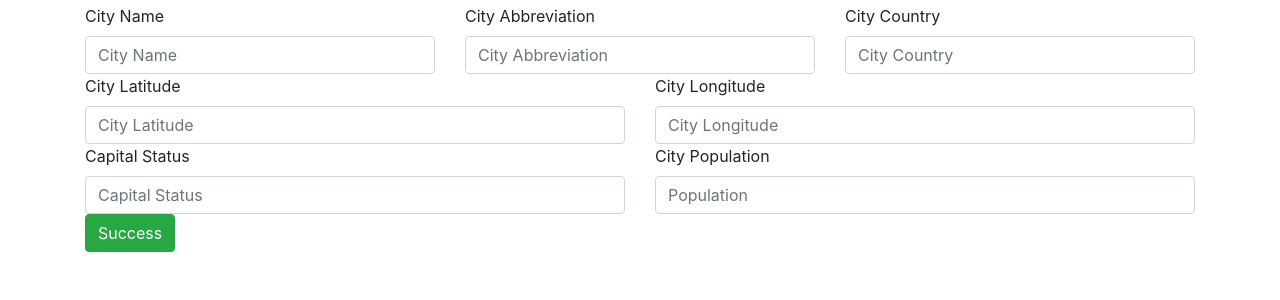
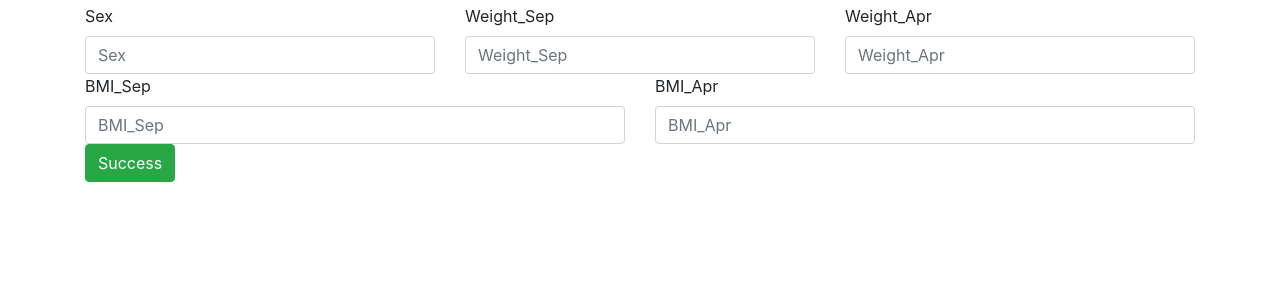
Before and after one commit to Harishn97/PythonDockerFlaskPycharm2, a Flask app: page /people/new in a window 1280 px wide. Shown: the part 56-356 px from the top of the page. Run offline with Flask 2, Linux system fonts and the light colour scheme; some libraries are stand-ins or nearby versions.

Commit message:
task- Updated new.html file

```diff
--- a/app/templates/new.html
+++ b/app/templates/new.html
@@ -1,44 +1,33 @@
 {% extends "layout.html" %}
 {% block content %}
-<form action="/cities/new" method="POST">
+<form action="/people/new" method="POST">
     <div class="row">
         <div class="col">
-            <label for="fldName">City Name</label>
-            <input id="fldName" type="text" class="form-control" placeholder="City Name" name="fldName">
+            <label for="Sex">Sex</label>
+            <input id="Sex" type="text" class="form-control" placeholder="Sex" name="Sex">
         </div>
         <div class="col">
-            <label for="fldAbbreviation">City Abbreviation</label>
-            <input id="fldAbbreviation" t ype="text" class="form-control" placeholder="City Abbreviation"
-                   name="fldAbbreviation">
+            <label for="Weight_Sep">Weight_Sep</label>
+            <input id="Weight_Sep" t ype="text" class="form-control" placeholder="Weight_Sep"
+                   name="Weight_Sep">
         </div>
         <div class="col">
-            <label for="fldCountry">City Country</label>
-            <input id="fldCountry" type="text" class="form-control" placeholder="City Country" name="fldCountry">
+            <label for="Weight_Apr">Weight_Apr</label>
+            <input id="Weight_Apr" type="text" class="form-control" placeholder="Weight_Apr" name="Weight_Apr">
         </div>
     </div>
 
     <div class="row">
         <div class="col">
-            <label for="fldLat">City Latitude</label>
-            <input id="fldLat" type="text" class="form-control" placeholder="City Latitude" name="fldLat">
+            <label for="BMI_Sep">BMI_Sep</label>
+            <input id="BMI_Sep" type="text" class="form-control" placeholder="BMI_Sep" name="BMI_Sep">
         </div>
         <div class="col">
-            <label for="fldlong">City Longitude</label>
-            <input id="fldlong" type="text" class="form-control" placeholder="City Longitude" name="fldLong">
+            <label for="BMI_Apr">BMI_Apr</label>
+            <input id="BMI_Apr" type="text" class="form-control" placeholder="BMI_Apr" name="BMI_Apr">
         </div>
     </div>
-    <div class="row">
-        <div class="col">
-            <label for="fldCapitalStatus">Capital Status</label>
 
-            <input id="fldCapitalStatus" type="text" class="form-control" placeholder="Capital Status "
-                   name="fldCapitalStatus">
-        </div>
-        <div class="col">
-            <label for="fldPopulation">City Population</label>
-            <input id="fldPopulation" type="text" class="form-control" placeholder="Population" name="fldPopulation">
-        </div>
-    </div>
     <button type="submit" class="btn btn-success">Success</button>
 
 </form>
```
